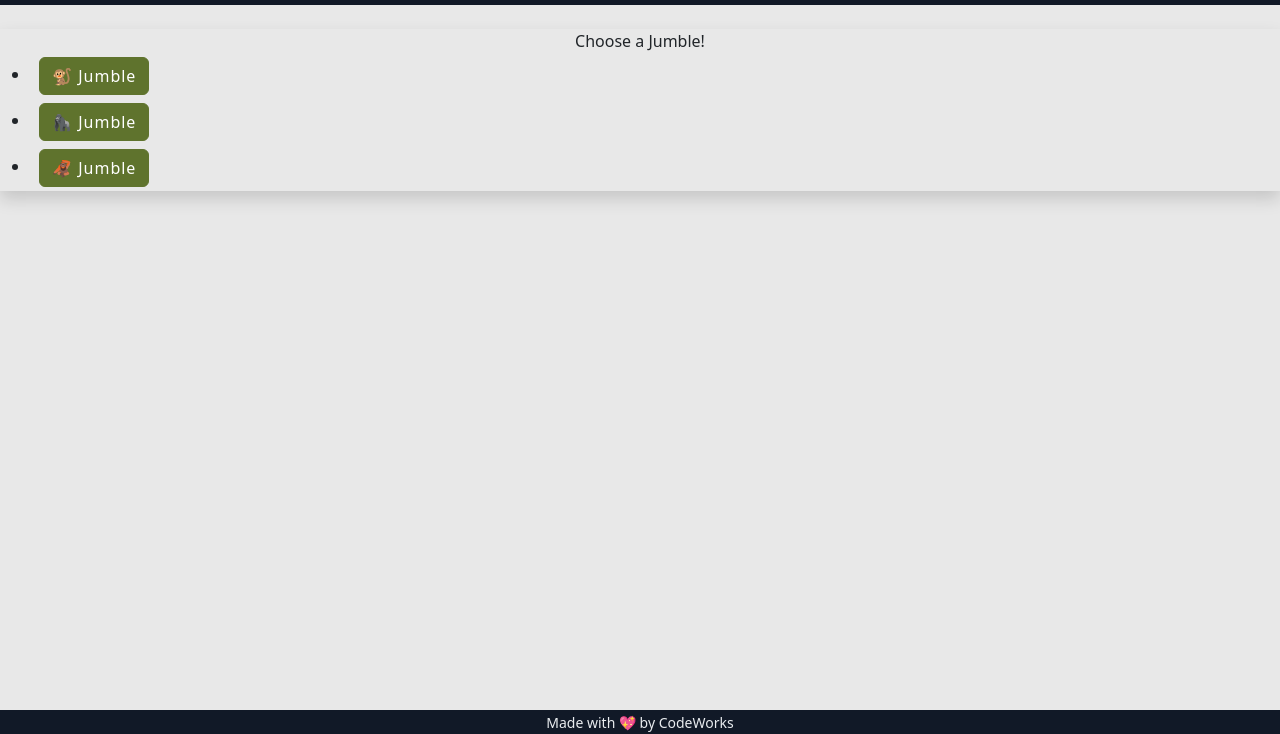
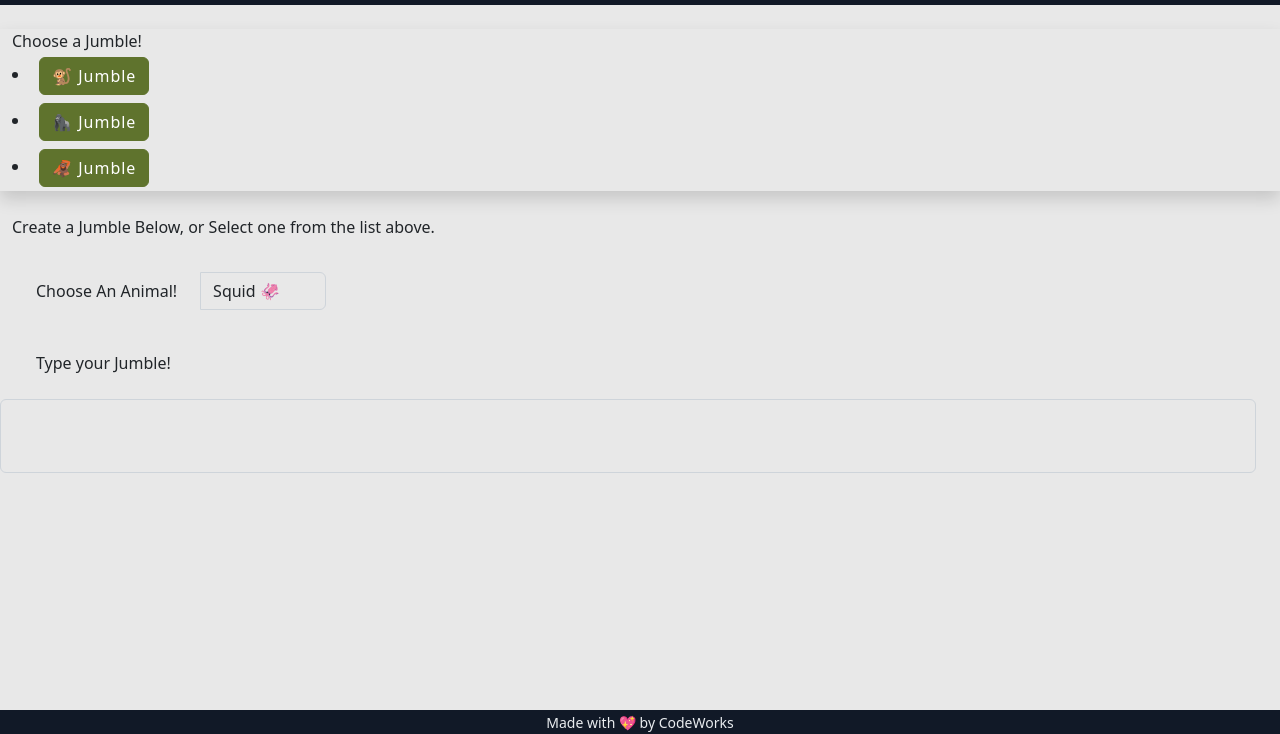
Before and after one commit to leonegron24/junglejumble, a website with bundled scripts: page index.html in a window 1280 px wide. Shown: the part 66-800 px from the top of the page. Built offline with nearby package versions, Linux system fonts and the light colour scheme; a script that the page names is missing.

Commit message:
Need more help with saving / loading

```diff
--- a/app/controllers/JumbleController.js
+++ b/app/controllers/JumbleController.js
@@ -59,4 +59,11 @@ export class JumbleController{
           elmActiveJumble.innerHTML = activeJumble.activeJumbleTemplate;
         }
       }
+
+    createJumble(){
+        console.log('controlling new jumble')
+        event.preventDefault()
+        const newJumble = event?.target
+        jumbleService.createJumble(newJumble)
+    }
 }
--- a/app/services/JumbleService.js
+++ b/app/services/JumbleService.js
@@ -1,4 +1,5 @@
 import { AppState } from "../AppState.js"
+import { Jumble } from "../models/Jumble.js"
 import {saveState} from "../utils/Store.js"
 import { loadState } from "../utils/Store.js"
 
@@ -62,6 +63,15 @@ class JumbleService{
         AppState.activeJumble.fastestTime = fastestTime
     }
 
+    createJumble(newJumble){
+        console.log('servicing new jumble')
+        AppState.jumbles.push(newJumble)
+        let jumble = AppState.jumbles
+        saveState('jumbles', jumble)
+        const newJumbleList = loadState('jumbles', [Jumble])
+        AppState.jumbles = newJumbleList
+    }
+
 }
 
 export const jumbleService = new JumbleService()
--- a/index.html
+++ b/index.html
@@ -39,17 +39,45 @@
   </header>
 
   <!-- SECTION -->
-  <main>
+  <main class="container-fluid">
        <!-- STUB Jumble List -->
-    <section class="container-fluid">
-      <div class="row shadow mt-4 justify-content-center" id="jumbles">
+    <section class="row">
+      <div class="col-12 shadow mt-4 justify-content-center" id="jumbles">
       Choose a Jumble!
       </div>
       <!-- STUB Active Jumble -->
-      <h1 class="row">
+      <h1 class="col-12">
         <p id="activeJumble" class="fs-4 text-start"></p>
       </h1>
     </section>
+
+    <!-- Create Jumble Form -->
+     <div class="justify-content-center">
+      <p>
+        Create a Jumble Below, or Select one from the list above.
+      </p>
+
+       <form onsubmit="app.JumbleController.createJumble()">
+        <div class="input-group align-items-center w-25">
+          <!-- Choosing an Animal -->
+            <p class="m-4">
+              Choose An Animal!
+            </p>
+          <select required class="form-control" name="newJumble" id="create-jumble">
+            <option value="🦑">Squid 🦑</option>
+            <option value="🦟">Bug 🦟</option>
+            <option value="🐀">Rat 🐀</option>
+            <option value="🐟">Fish 🐟</option>
+            <option value="🐦">Bird 🐦</option>
+          </select>
+        </div>
+          <!-- Typing the Jumble -->
+        <p class="m-4">
+          Type your Jumble!
+        </p>
+        <input required type="text" class="form-control row p-4" name="jumbleText" id="text-for-jumble">
+       </form>
+     </div>
   </main>
 
   <!-- SECTION -->
```
